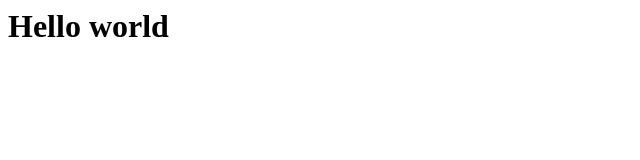
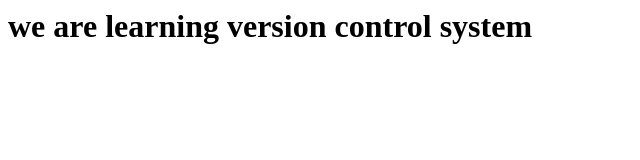
Before and after one commit to Tahseen055/web-demo, a plain HTML site: page Index.html in a window 1280 px wide. Shown: the whole page, without its empty margins (0-640 px from the left). Drawn offline with Linux system fonts and the light colour scheme.

Commit message:
modify file

```diff
--- a/Index.html
+++ b/Index.html
@@ -1 +1 @@
-<h1>Hello world</h1>
+<h1>we are learning version control system</h1>
```
